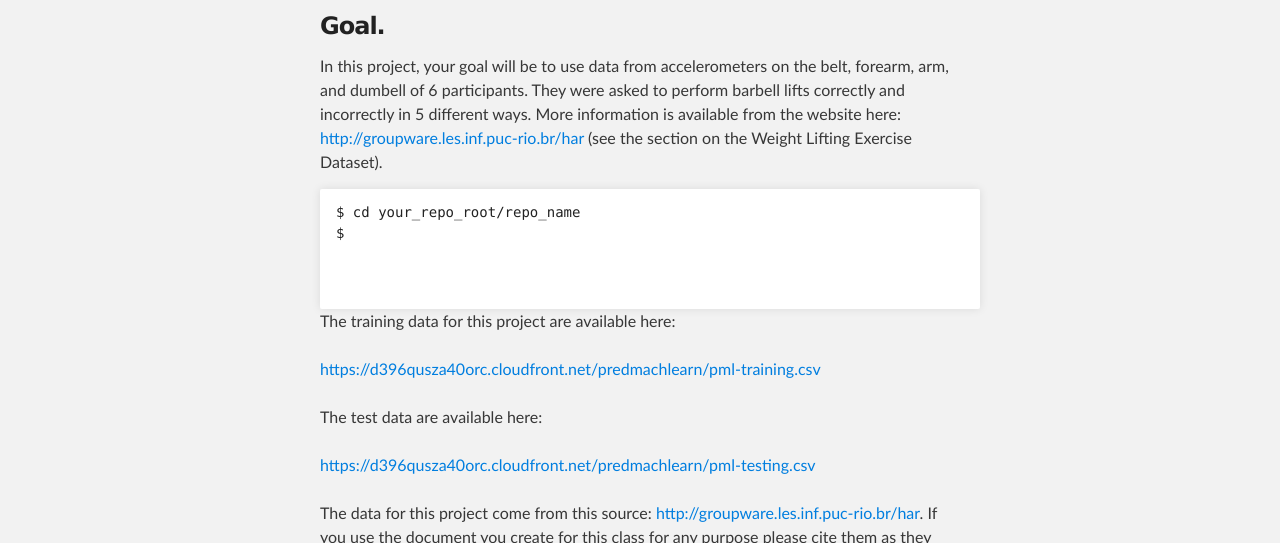
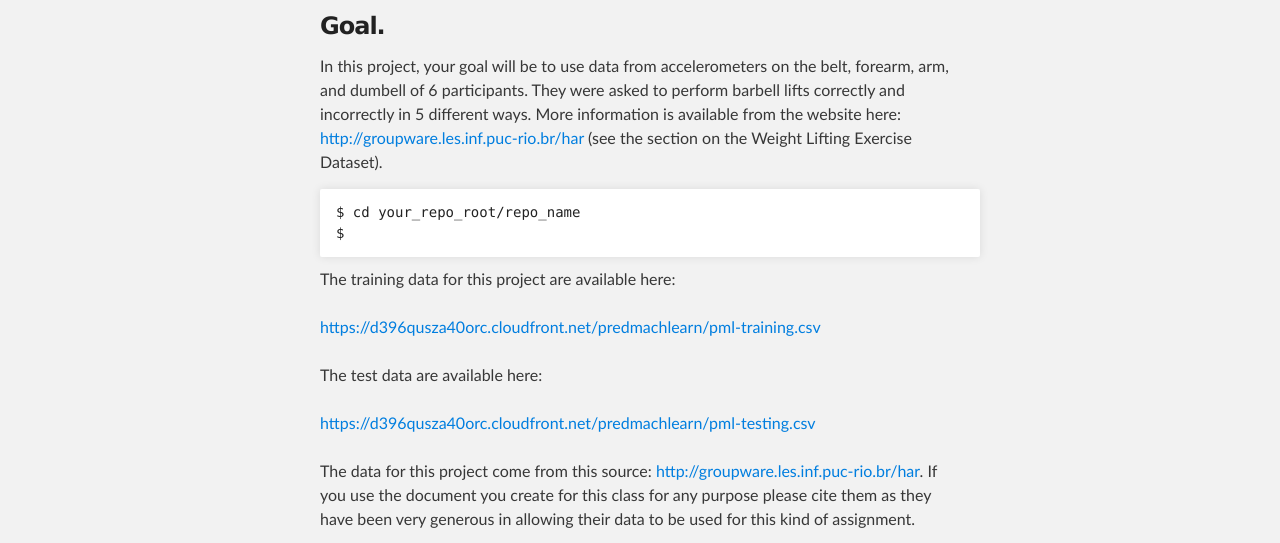
Before and after one commit to iguanajazz/practicalMachineLearning, a plain HTML site: page index.html in a window 1280 px wide. Shown: the part 252-795 px from the top of the page. Drawn offline with Linux system fonts and the light colour scheme.

Commit message:
Update index.html

```diff
--- a/index.html
+++ b/index.html
@@ -40,8 +40,9 @@ different ways. More information is available from the website here: <a href="ht
 (see the section on the Weight Lifting Exercise Dataset).</p>
 
 <pre><code>$ cd your_repo_root/repo_name
-$<p>
+$
 </code></pre>
+<p>
 The training data for this project are available here:
 <br>
 <br>
```
